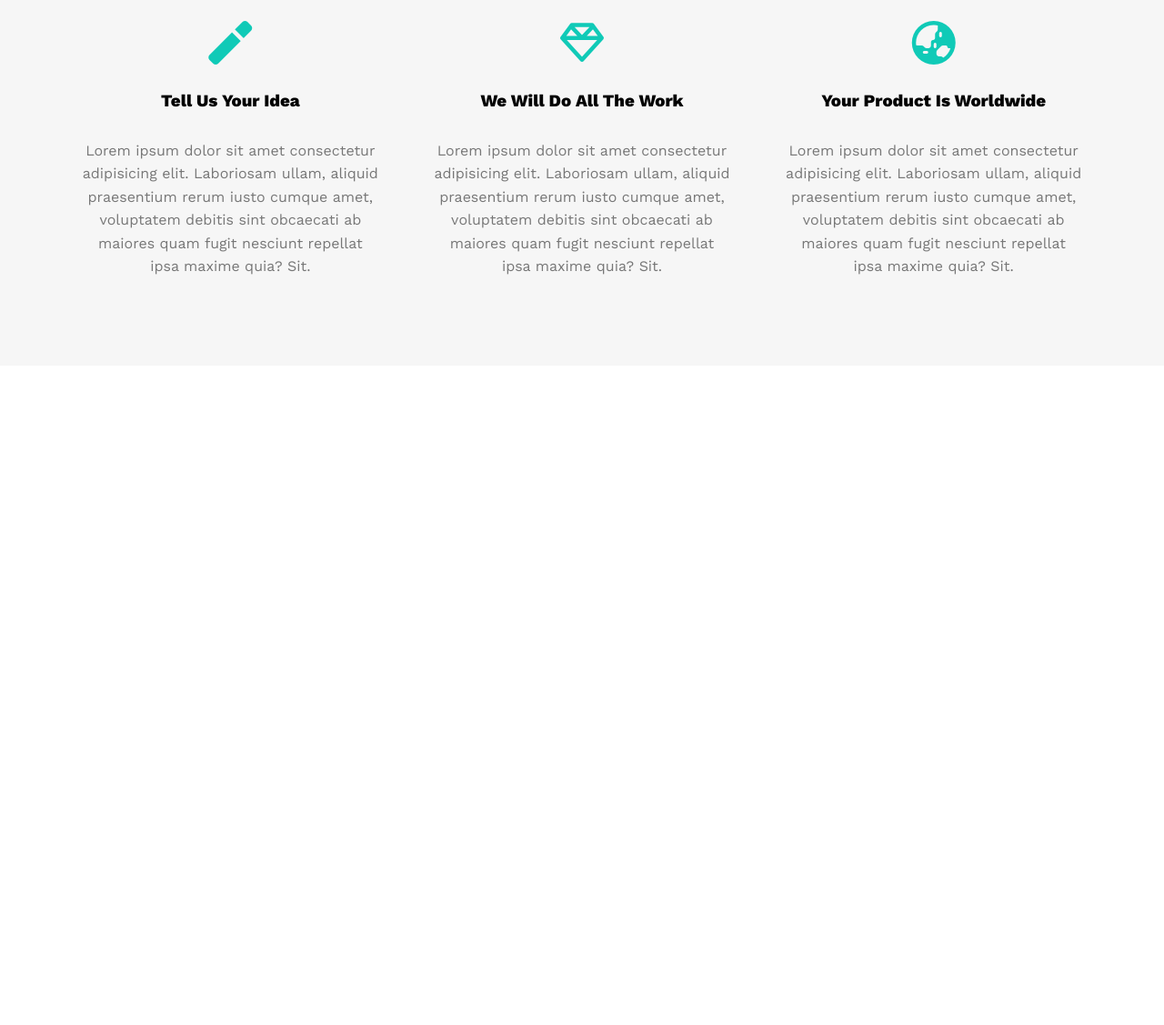
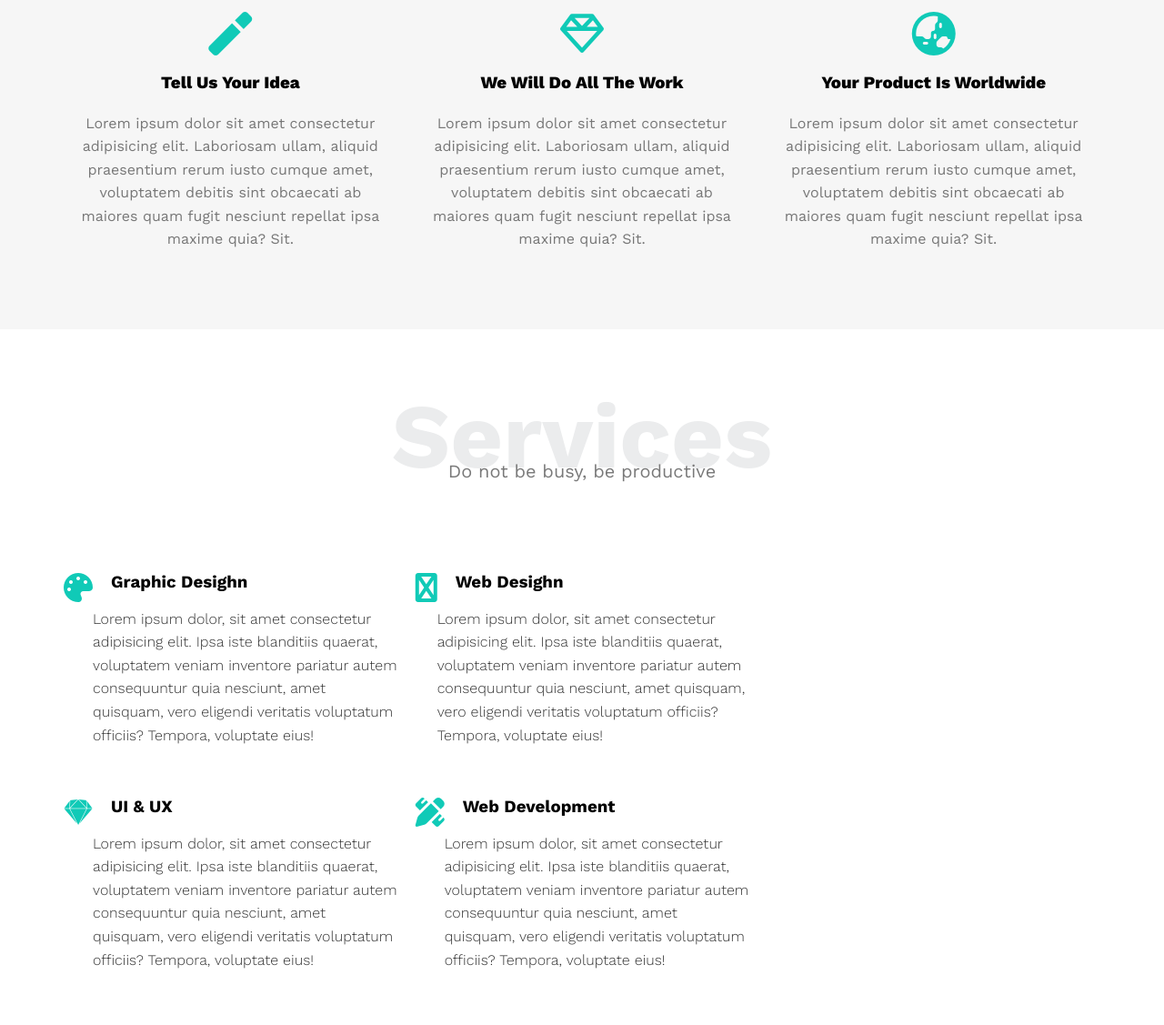
Before and after one commit to moumens/first-front-end-project, a plain HTML site: page index.html in a window 1280 px wide. Shown: the part 857-1984 px from the top of the page at 91% size. Before the commit the page ends 1259 px from the top, so only its background shows below. Drawn offline with nearby package versions, Linux system fonts and the light colour scheme; a web font is replaced by a local one.

Commit message:
added services sedction

```diff
--- a/css/leon.css
+++ b/css/leon.css
@@ -194,7 +194,7 @@
  }
 
  .feature .container .features {
-     padding: 20px;
+     padding: 10px;
      text-align: center;
  }
 
@@ -204,7 +204,7 @@
 
  .feature .container .features h3 {
      font-weight: 800;
-     margin: 30px 0;
+     margin: 20px 0;
  }
 
  .feature .container .features p {
@@ -216,3 +216,64 @@
  }
 
  /*------------END FEATURES---------------*/
+
+ /*------------START SERVICES---------------*/
+ .services .container .special-heading {
+     text-align: center;
+     font-size: 100px;
+     color: #ebeced;
+     letter-spacing: -3;
+     margin: 0px;
+ }
+
+ .services .container .special-heading+p {
+     text-align: center;
+     margin: -30px 0 0;
+     font-size: 20px;
+     color: #797979;
+
+ }
+
+ .services {
+     padding: 60px 0px;
+
+ }
+
+ .services .services-content {
+     display: grid;
+     grid-template-columns: repeat(auto-fill, minmax(300px, 1fr));
+     grid-gap: 20px;
+     margin-top: 100px;
+ }
+
+ .services .services-content .ser {
+     display: flex;
+     margin-bottom: 40px;
+
+ }
+
+ @media (max-width:767px) {
+     .services .services-content .ser {
+         flex-direction: column;
+         text-align: center;
+     }
+ }
+
+ .services .services-content .ser i {
+     color: var(--main-color);
+ }
+
+ .services .services-content .ser .text h3 {
+     margin: 0px 0px 0px 20px;
+ }
+
+ .services .services-content .ser .text p {
+     color: #333;
+     font-weight: 300;
+     line-height: 1.6;
+
+
+ }
+
+
+ /*------------END SERVICES---------------*/
--- a/index.html
+++ b/index.html
@@ -87,6 +87,65 @@
 
 
     <!--END FEATURE-->
+
+
+    <!------------START SERVICES------------->
+    <div class="services">
+        <div class="container">
+            <h3 class="special-heading">Services</h3>
+            <p>Do not be busy, be productive</p>
+
+            <div class="services-content">
+                <div class="col">
+                    <div class="ser">
+                        <i class="fas fa-palette fa-2x"></i>
+                        <div class="text">
+                            <h3>Graphic Desighn</h3>
+                            <p>Lorem ipsum dolor, sit amet consectetur adipisicing elit. Ipsa iste blanditiis quaerat,
+                                voluptatem veniam inventore pariatur autem consequuntur quia nesciunt, amet quisquam,
+                                vero
+                                eligendi veritatis voluptatum officiis? Tempora, voluptate eius!</p>
+                        </div>
+                    </div>
+                    <div class="ser">
+                        <i class="fab fa-sketch fa-2x"></i>
+                        <div class="text">
+                            <h3>UI & UX</h3>
+                            <p>Lorem ipsum dolor, sit amet consectetur adipisicing elit. Ipsa iste blanditiis quaerat,
+                                voluptatem veniam inventore pariatur autem consequuntur quia nesciunt, amet quisquam,
+                                vero
+                                eligendi veritatis voluptatum officiis? Tempora, voluptate eius!</p>
+                        </div>
+                    </div>
+                </div>
+                <div class="col">
+                    <div class="ser">
+                        <i class="fab fa-pencil-ruler fa-2x"></i>
+                        <div class="text">
+                            <h3>Web Desighn</h3>
+                            <p>Lorem ipsum dolor, sit amet consectetur adipisicing elit. Ipsa iste blanditiis quaerat,
+                                voluptatem veniam inventore pariatur autem consequuntur quia nesciunt, amet quisquam,
+                                vero
+                                eligendi veritatis voluptatum officiis? Tempora, voluptate eius!</p>
+                        </div>
+                    </div>
+                    <div class="ser">
+                        <i class="fas fa-pencil-ruler fa-2x"></i>
+                        <div class="text">
+                            <h3>Web Development</h3>
+                            <p>Lorem ipsum dolor, sit amet consectetur adipisicing elit. Ipsa iste blanditiis quaerat,
+                                voluptatem veniam inventore pariatur autem consequuntur quia nesciunt, amet quisquam,
+                                vero
+                                eligendi veritatis voluptatum officiis? Tempora, voluptate eius!</p>
+                        </div>
+                    </div>
+                </div>
+
+
+            </div>
+        </div>
+    </div>
+    <!------------END SERVICES------------->
 </body>
 
 </html>
```
Also changed, not shown: images/mountain.jpg (added).
